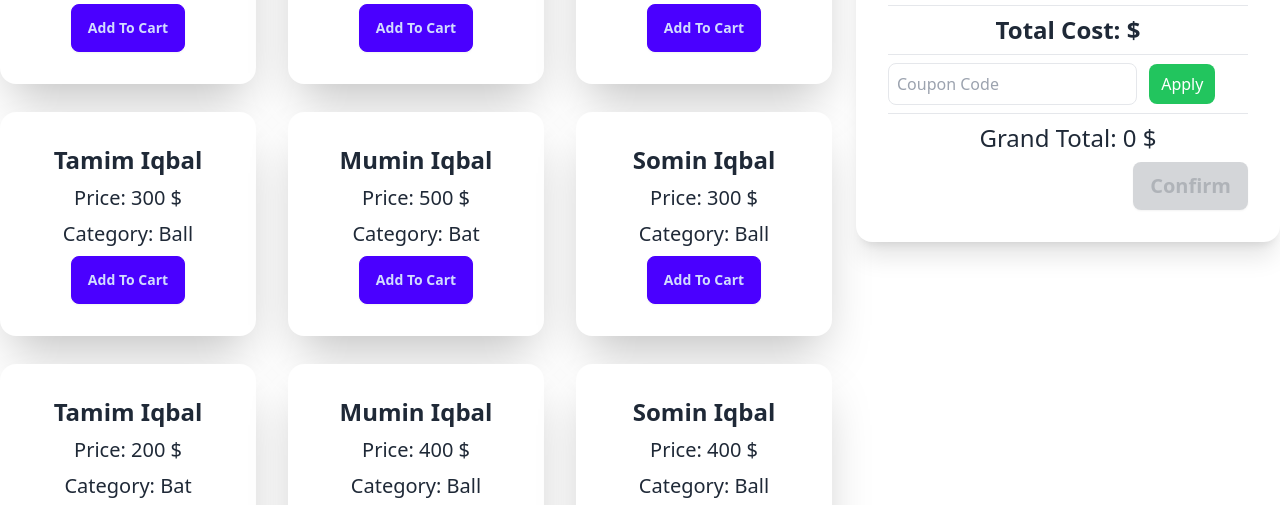
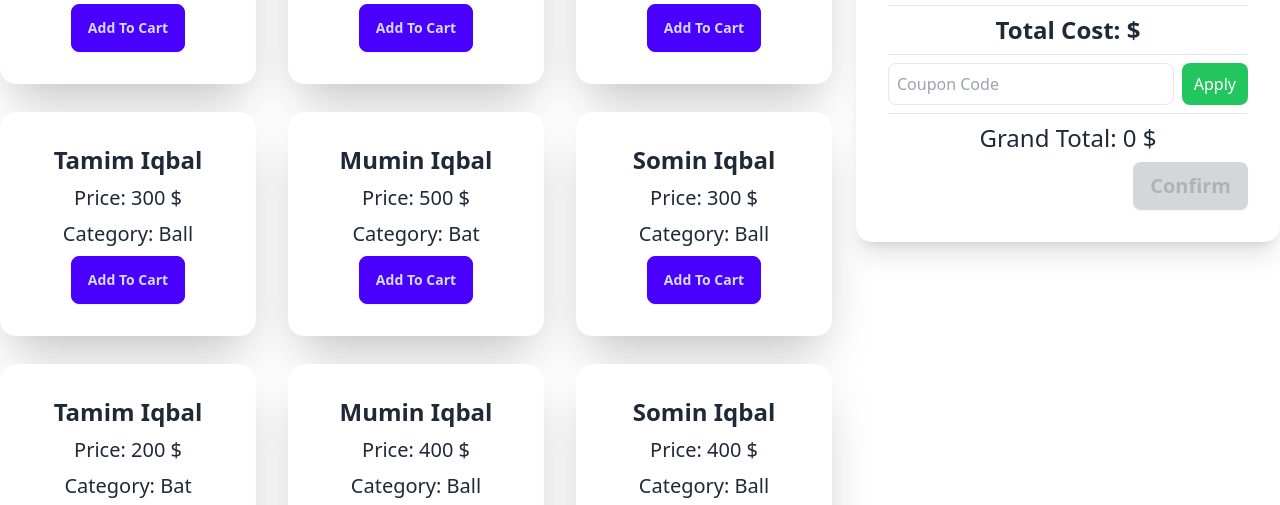
Before and after one commit to Tanvirgit07/spacial-dom-practice, a plain HTML site: page index.html in a window 1280 px wide. Shown: the part 264-769 px from the top of the page. Drawn offline with nearby package versions, Linux system fonts and the light colour scheme.

Commit message:
second commit

```diff
--- a/index.html
+++ b/index.html
@@ -166,8 +166,8 @@
             <hr />
             <h1 class="text-center text-2xl font-semibold">Total Cost: <span id="total_tk"></span> $</h1>
             <hr />
-            <div>
-              <input type="text" name="" class="border p-2 rounded-lg" id="input_value" placeholder="Coupon Code"/>
+            <div class="flex flex-row justify-between">
+              <input type="text" name="" class="border p-2 rounded-lg w-full" id="input_value" placeholder="Coupon Code"/>
               <button class="ml-2 bg-green-500 px-3 py-2 text-white rounded-lg" id="apply_btn">Apply</button>
             </div>
             <hr />
```
